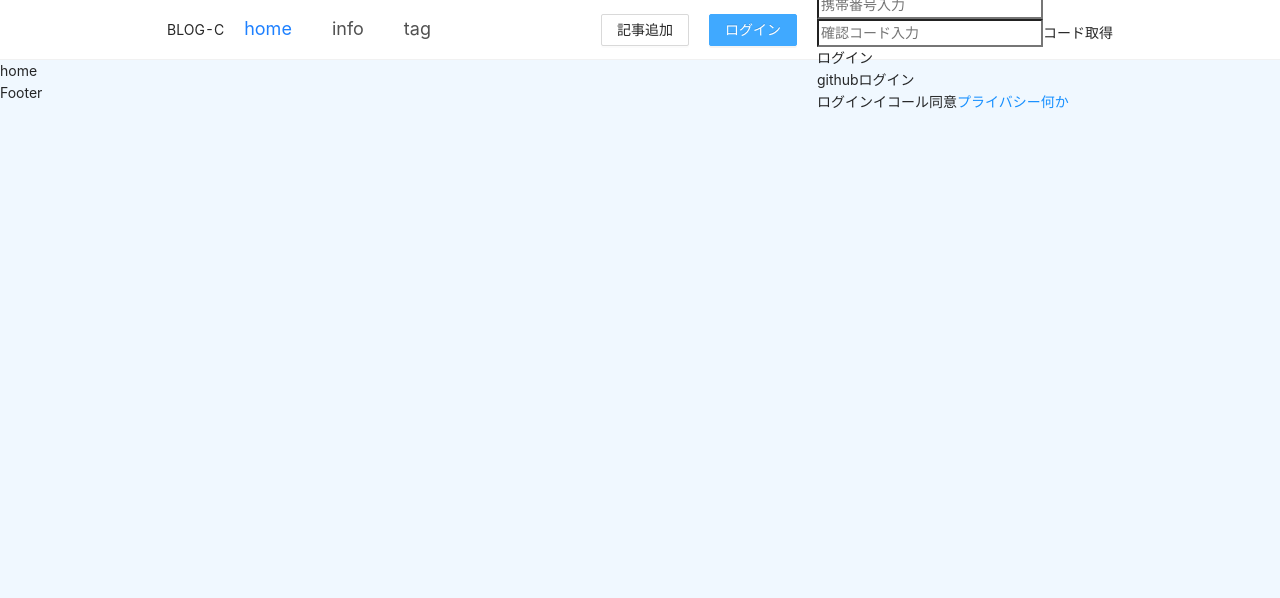
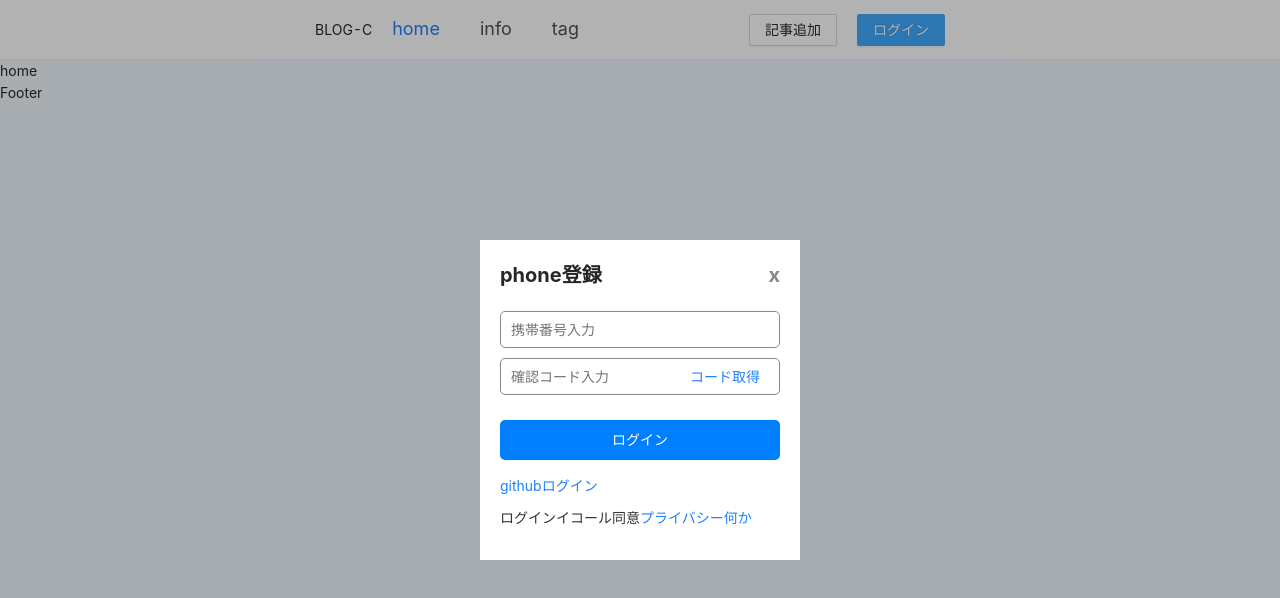
Before and after one commit to huanshenyi/next-node-ssr-blog, a Next.js app: page / in a window 1280 px wide. Both pictures are taken after a click on the button "ログイン". Shown: the top 598 px of the page. Built offline with nearby package versions, Linux system fonts and the light colour scheme.

Commit message:
ログインコンポネートのデザイン完成

```diff
--- a/components/Login/index.module.scss
+++ b/components/Login/index.module.scss
@@ -0,0 +1,84 @@
+.loginArea{
+    position: fixed;
+    z-index: 1000;
+    width: 100vw;
+    height: 100vh;
+    top: 0;
+    left: 0;
+    background-color: rgba(0 0 0 / 30%);
+    .loginBox {
+        width: 320px;
+        height: 320px;
+        background-color: #fff;
+        position: relative;
+        top: 50%;
+        left: 50%;
+        transform: translate(-50%, -50%);
+        padding: 20px;
+
+        input{
+            width: 100%;
+            height: 37px;
+            margin-bottom: 10px;
+            padding: 10px;
+            border-radius: 5px;
+            border: 1px solid #888;
+            outline: none;
+        }
+        input:focus {
+            border: 1px solid #1e80ff;
+        }
+        .verifyCodeArea{
+            position: relative;
+            cursor: pointer;
+
+            .verifyCode{
+                color: #1e80ff;
+                position: absolute;
+                right: 20px;
+                top: 8px;
+                font-size: 14px;
+            }
+        }
+    }
+
+    .loginTitle{
+        font-size: 20px;
+        font-weight: bold;
+        display: flex;
+        justify-content: space-between;
+        align-items: center;
+        margin-bottom: 20px;
+        .close{
+            color: #888;
+            cursor: pointer;
+        }
+    }
+
+    .loginBtn{
+        height: 40px;
+        line-height: 40px;
+        border-radius: 5px;
+        margin-top: 15px;
+        background-color: #007fff;
+        color: #fff;
+        text-align: center;
+        cursor: pointer;
+    }
+
+    .otherLogin{
+        margin-top: 15px;
+        font-size: 14px;
+        color: #1e80ff;
+        cursor: pointer;
+    }
+
+    .loginPrivacy{
+        margin-top: 10px;
+        color: #333;
+        font-size: 14px;
+        a{
+            color: #1e80ff;
+        }
+    }
+}
--- a/components/Login/index.tsx
+++ b/components/Login/index.tsx
@@ -16,6 +16,13 @@ const Login: NextPage<Iprops> = ({ isShow = false, onClose }) => {
   const handelGetVerifyCode = () => {};
   const handleLogin = () => {};
   const handleOAuthGithub = () => {};
+  const handelFormChange = (e: HTMLInputElement) => {
+   const {name, value} = e?.target;
+   setForm({
+     ...form,
+     [name]: value
+   })
+  };
 
   return isShow ? (
     <div className={styles.loginArea}>
@@ -31,6 +38,7 @@ const Login: NextPage<Iprops> = ({ isShow = false, onClose }) => {
           name="phone"
           placeholder="携帯番号入力"
           value={form.phone}
+          onChange={handelFormChange}
         />
         <div className={styles.verifyCodeArea}>
           <input
@@ -38,6 +46,7 @@ const Login: NextPage<Iprops> = ({ isShow = false, onClose }) => {
             name="verify"
             placeholder="確認コード入力"
             value={form.verify}
+            onChange={handelFormChange}
           />
           <span className={styles.verifyCode} onClick={handelGetVerifyCode}>
             コード取得
```
